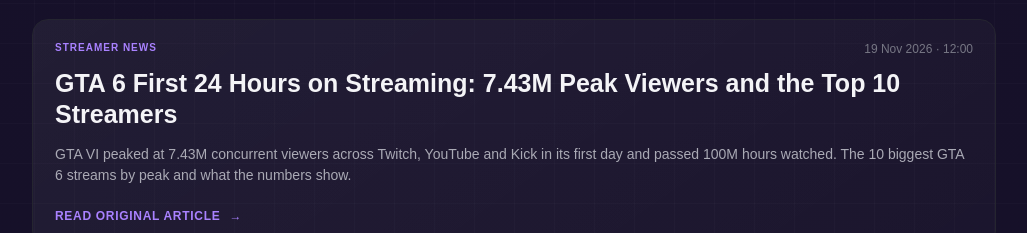
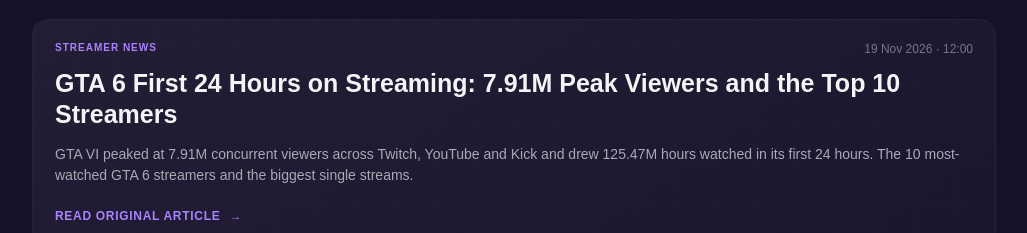
Before and after one commit to Ayk0rn/StreamerNews, a plain HTML site: page index.html in a window 1280 px wide. Shown: the part 237-470 px from the top of the page, without its empty margins (126-1153 px from the left). Drawn offline with Linux system fonts and the light colour scheme.

Commit message:
Update streamer news

```diff
--- a/index.html
+++ b/index.html
@@ -315,11 +315,11 @@ body::before {
                 <a href="https://streamer.guide/blog/gta-6-first-24-hours-streaming-top-streamers"
                    target="_blank"
                    rel="noopener noreferrer">
-                    GTA 6 First 24 Hours on Streaming: 7.43M Peak Viewers and the Top 10 Streamers
-                </a>
-            </h2>
-
-            <p>GTA VI peaked at 7.43M concurrent viewers across Twitch, YouTube and Kick in its first day and passed 100M hours watched. The 10 biggest GTA 6 streams by peak and what the numbers show.</p>
+                    GTA 6 First 24 Hours on Streaming: 7.91M Peak Viewers and the Top 10 Streamers
+                </a>
+            </h2>
+
+            <p>GTA VI peaked at 7.91M concurrent viewers across Twitch, YouTube and Kick and drew 125.47M hours watched in its first 24 hours. The 10 most-watched GTA 6 streamers and the biggest single streams.</p>
 
             <a class="read"
                href="https://streamer.guide/blog/gta-6-first-24-hours-streaming-top-streamers"
```
